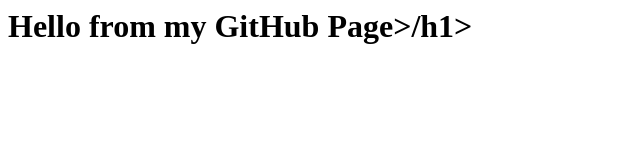
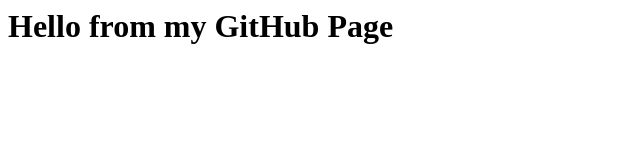
Before and after one commit to Rolazo/Rolazo.github.io, a plain HTML site: page index.html in a window 1280 px wide. Shown: the whole page, without its empty margins (0-640 px from the left). Drawn offline with Linux system fonts and the light colour scheme.

Commit message:
Update index.html

```diff
--- a/index.html
+++ b/index.html
@@ -1 +1 @@
-<h1>Hello from my GitHub Page>/h1>
+<h1>Hello from my GitHub Page</h1>
```
